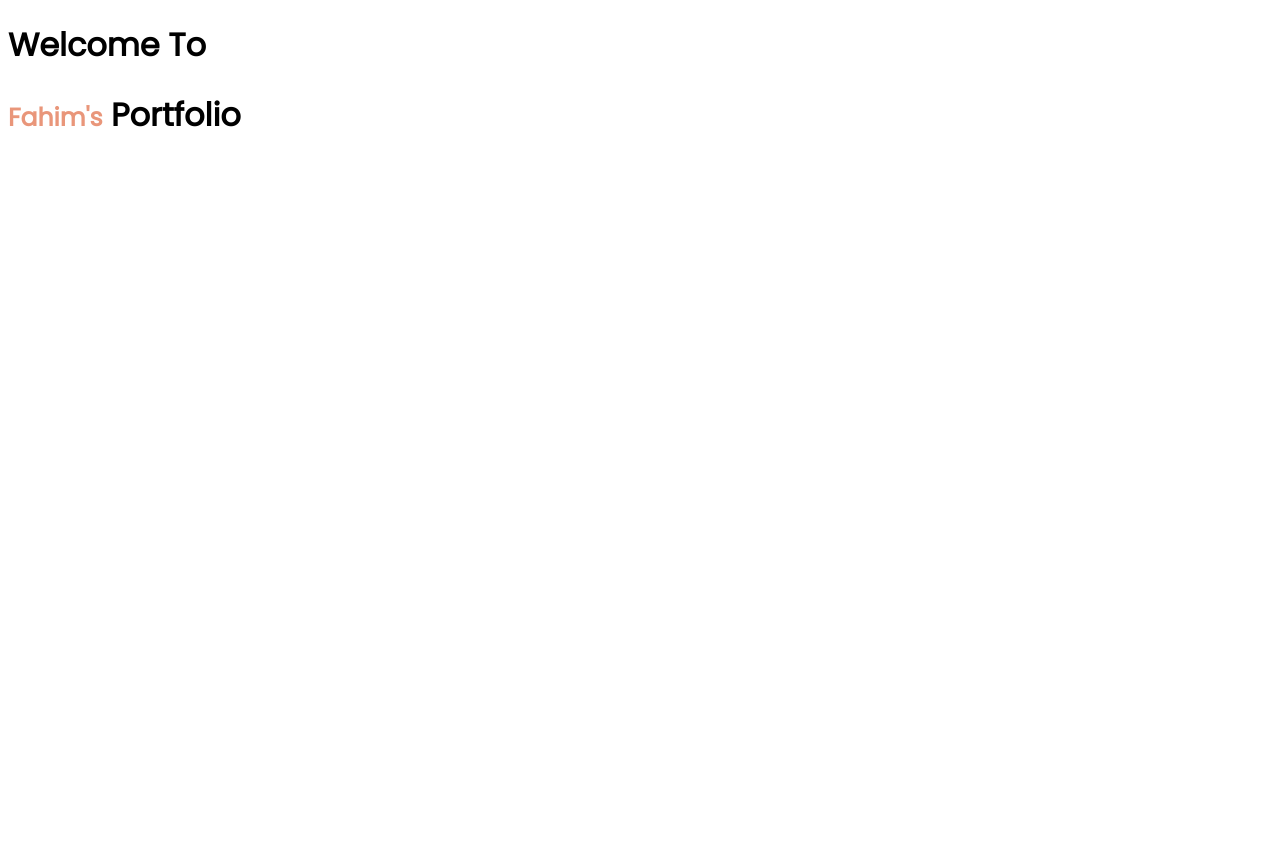
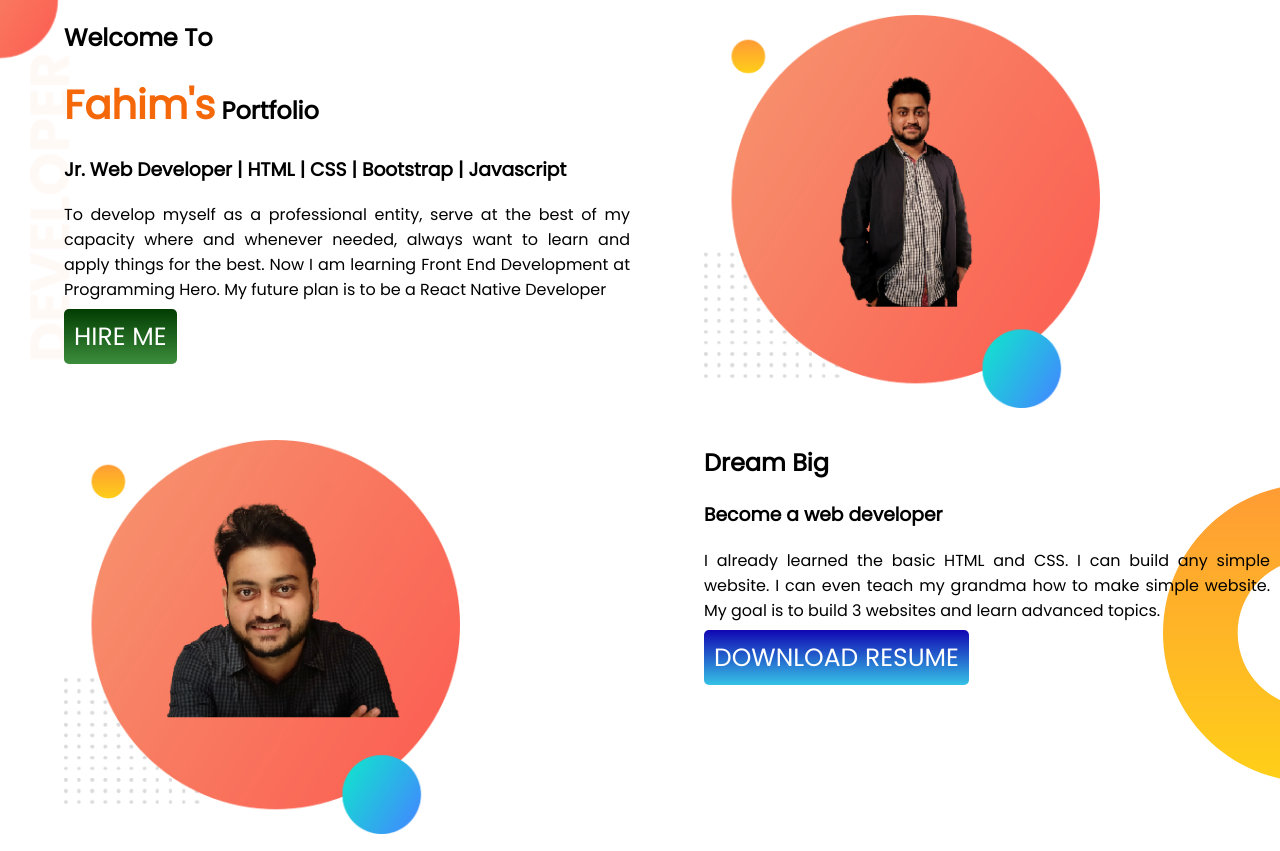
Before and after one commit to fahim2708/dev-portfolio, a plain HTML site: page index.html in a window 1280 px wide. Before the commit the page ends 800 px from the top, so only its background shows below. Drawn offline with Linux system fonts and the light colour scheme.

Commit message:
dream big

```diff
--- a/index.html
+++ b/index.html
@@ -1,5 +1,6 @@
 <!DOCTYPE html>
 <html lang="en">
+
 <head>
     <meta charset="UTF-8">
     <meta http-equiv="X-UA-Compatible" content="IE=edge">
@@ -11,9 +12,37 @@
     <link href="https://fonts.googleapis.com/css2?family=Poppins&display=swap" rel="stylesheet">
     <link rel="stylesheet" href="style.css">
 </head>
+
 <body>
-    <h1>Welcome To</h1>
-    <h1><span id="myname">Fahim's</span> Portfolio</h1>
+    <section class="top-banner">
+        <div class="half-width">
+            <h1>Welcome To</h1>
+            <h1><span id="myname">Fahim's</span> Portfolio</h1>
+            <h3>Jr. Web Developer | HTML | CSS | Bootstrap | Javascript</h3>
+            <p>To develop myself as a professional entity, serve at the best of my capacity where and whenever needed,
+                always want to learn and apply things for the best. Now I am learning Front End Development at
+                Programming
+                Hero. My future plan is to be a React Native Developer</p>
+            <a href="https://www.linkedin.com/in/in-fahim/" target="_blank" class="hire-button">HIRE ME</a>
+        </div>
+        <div class="half-width">
+            <img src="img/one.png" alt="">
+        </div>
+    </section>
+    <section class="middle-banner">
+        <div class="half-width">
+            <img src="img/my-bg.jpg" alt="">
+        </div>
+        <div class="half-width">
+            <h1>Dream Big</h1>
+            <h3>Become a web developer</h3>
+            <p>I already learned the basic HTML and CSS. I can build any simple website. I can even teach my grandma
+                how to make simple website. My goal is to build 3 websites and learn advanced topics.</p>
+            <a href="" class="download_button" target="_blank">DOWNLOAD RESUME</a>
+        </div>
+    </section>
+
 
 </body>
+
 </html>
--- a/style.css
+++ b/style.css
@@ -1,8 +1,61 @@
 body{
     font-family: 'Poppins', sans-serif;
+    margin: 0;
 }
 #myname{
-    color: darksalmon;
+    color: rgb(245, 104, 10);
+    font-size: 40px;
+}
+
+section{
+    display: flex;
+    margin-bottom: 10px;
+}
+
+.top-banner{
+    background-image: url(img/top-banner.png);
+    background-repeat: no-repeat;
+}
+
+.half-width{
+    width: 50%;
+    padding-left: 5%;
+    margin-right: 10px;
+}
+
+.half-width img{
+    width: 70%;
+    margin-top: 15px;
+}
+
+.hire-button{
+    text-decoration: none;
+    background-image: linear-gradient(rgb(2, 61, 2), rgb(60, 141, 60));
+    padding: 10px;
     font-size: 25px;
+    border-radius: 5px;
+    font-weight: ;
+    color: white;
+    font-weight: 700px;
+
 
 }
+
+.download_button{
+    text-decoration: none;
+    background-image: linear-gradient(rgb(17, 6, 179), rgb(54, 194, 230));
+    padding: 10px;
+    font-size: 25px;
+    border-radius: 5px;
+    font-weight: ;
+    color: white;
+    font-weight: 700px;
+}
+.middle-banner{
+    background-image: url(img/dream-bg.png);
+    background-repeat: no-repeat;
+    background-position: right;
+}
+p{
+    text-align: justify;
+}
```
Also changed, not shown: img/one.png (added), img/two.png (added).
